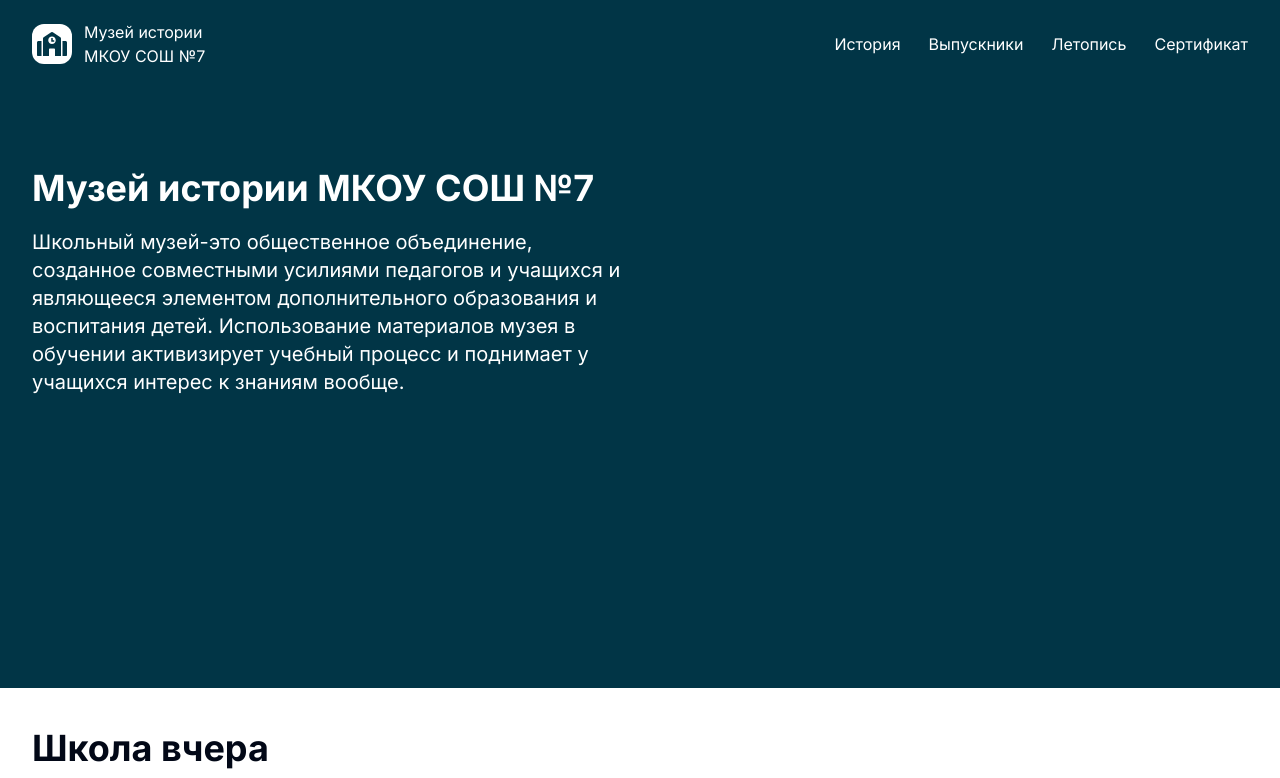
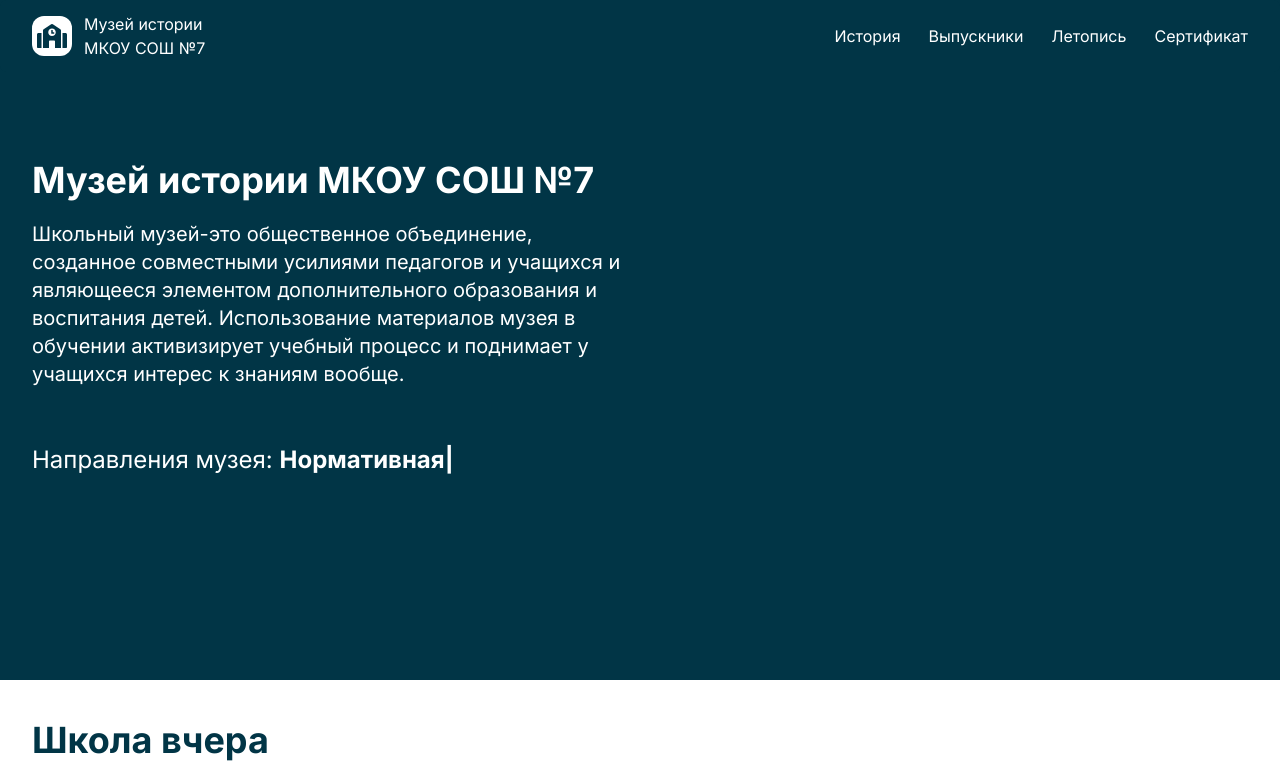
Before and after one commit to DanilDiodorov/museum-client, a Next.js app: page / in a window 1280 px wide. Shown: the top 778 px of the page. Built offline with nearby package versions, Linux system fonts and the light colour scheme.

Commit message:
fixed header pdf-viewer

```diff
--- a/package.json
+++ b/package.json
@@ -20,6 +20,7 @@
     "react-dom": "^18",
     "react-icons": "^5.0.1",
     "react-pdf": "^7.7.0",
+    "react-type-animation": "^3.2.0",
     "tailwind-merge": "^2.2.1",
     "tailwindcss-animate": "^1.0.7"
   },
--- a/src/app/_home/FirstSection.tsx
+++ b/src/app/_home/FirstSection.tsx
@@ -1,3 +1,5 @@
+import { TypeAnimation } from 'react-type-animation'
+
 export default function FirstSection() {
     return (
         <section className="bg-tarawera-950 text-white h-[600px]">
@@ -15,8 +17,33 @@ export default function FirstSection() {
                             обучении активизирует учебный процесс и поднимает у
                             учащихся интерес к знаниям вообще.
                         </div>
+                        <div className="text-xl lg:text-2xl mt-14">
+                            Направления музея:{' '}
+                            <TypeAnimation
+                                sequence={[
+                                    // Same substring at the start will only be typed out once, initially
+                                    'Организационная',
+                                    1000, // wait 1s before replacing "Mice" with "Hamsters"
+                                    'Методическая',
+                                    1000,
+                                    'Нормативная',
+                                    1000,
+                                    'Поисковая',
+                                    1000,
+                                    'Выставочная',
+                                    1000,
+                                    'Исследовательская',
+                                    1000,
+                                    'Проектная',
+                                    1000,
+                                ]}
+                                wrapper="span"
+                                speed={50}
+                                className="font-bold"
+                                repeat={Infinity}
+                            />
+                        </div>
                     </div>
-                    <div></div>
                 </div>
             </div>
         </section>
--- a/src/app/_home/FourthSection.tsx
+++ b/src/app/_home/FourthSection.tsx
@@ -5,7 +5,7 @@ import { Carousel } from '@material-tailwind/react'
 
 export default function FourthSection() {
     return (
-        <div className="">
+        <div className="text-tarawera-950">
             <div className="container py-10 md:hidden">
                 <h2 className="text-4xl font-bold">
                     Никто не забыт – ничто не забыто
--- a/src/app/_home/SecondSection.tsx
+++ b/src/app/_home/SecondSection.tsx
@@ -5,13 +5,15 @@ export default function SecondSection() {
     return (
         <div>
             <div className="container py-10">
-                <h2 className="text-4xl font-bold">Школа вчера</h2>
+                <h2 className="text-4xl font-bold text-tarawera-950">
+                    Школа вчера
+                </h2>
                 <Image
-                    className="rounded-md mt-5"
+                    className="rounded-md mt-5 w-full"
                     src={image4}
                     alt="Школы вчера"
                 />
-                <div className="mt-5 text-xl">
+                <div className="mt-5 text-xl text-tarawera-950">
                     Здесь хранятся материалы об истории школы от момента её
                     открытия, т.е. с 1928 года. Документы экспозиции
                     рассказывают об учителях, о заведующих и директорах,
--- a/src/app/graduates/Graduates.tsx
+++ b/src/app/graduates/Graduates.tsx
@@ -45,6 +45,7 @@ export default function Graduates({ file }: { file: string }) {
                     setLoading(false)
                 }}
                 width={2000}
+                className="z-0"
             />
         )
     }, [currentPage])
@@ -56,20 +57,20 @@ export default function Graduates({ file }: { file: string }) {
     }
 
     return (
-        <div>
+        <div className="z-0">
             {loading ? (
-                <div className="pt-[500px] flex justify-center">
+                <div className="pt-[300px] flex justify-center">
                     <div className="text-[60px] text-gray-600 animate-spin">
                         <BiLoader />
                     </div>
                 </div>
             ) : (
-                <div className="pt-5 pb-1 w-[300px]">
+                <div className="pt-5 pb-1 w-full md:w-[300px]">
                     <Select
                         value={currentPage}
                         onValueChange={(val) => setCurrentPage(val)}
                     >
-                        <SelectTrigger className="w-[300px]">
+                        <SelectTrigger className=" border-tarawera-950 outline-none">
                             <SelectValue placeholder="Выберите год выпуска" />
                         </SelectTrigger>
                         <SelectContent>
--- a/src/components/header.tsx
+++ b/src/components/header.tsx
@@ -9,11 +9,11 @@ import {
     AccordionBody,
     AccordionHeader,
     Collapse,
-    IconButton,
 } from '@material-tailwind/react'
 import { IoMenu } from 'react-icons/io5'
 import { MdClose } from 'react-icons/md'
 import { MenuDrop } from './menu-drop'
+import useScroll from '@/hooks/useScroll'
 
 const MENU_LIST = [
     {
@@ -59,7 +59,7 @@ const NavList = ({ setOpenNav }: { setOpenNav: (isOpen: boolean) => void }) => {
     const [open, setOpen] = useState<number>(-1)
     const pathName = usePathname()
     return (
-        <ul className="flex gap-4 md:gap-7 md:flex-row md:p-0 flex-col py-5">
+        <ul className="flex gap-4 md:gap-7 md:flex-row md:p-0 flex-col py-5 z-20">
             {MENU_LIST.map((item, index) => {
                 if (item.children) {
                     return (
@@ -163,6 +163,16 @@ const NavList = ({ setOpenNav }: { setOpenNav: (isOpen: boolean) => void }) => {
 
 const Header = () => {
     const [openNav, setOpenNav] = useState<boolean>(false)
+    const [isOnTop, setIsOnTop] = useState<boolean>(true)
+    const currentScroll = useScroll()
+
+    React.useEffect(() => {
+        if (currentScroll > 100) {
+            setIsOnTop(false)
+        } else {
+            setIsOnTop(true)
+        }
+    }, [currentScroll])
 
     const handleWindowResize = () =>
         window.innerWidth >= 960 && setOpenNav(false)
@@ -175,8 +185,20 @@ const Header = () => {
         }
     }, [])
     return (
-        <header className="bg-tarawera-950 py-5 text-white flex items-center">
-            <nav className="container">
+        <>
+            <div className="min-h-[80px] z-20 bg-tarawera-950">
+                <header
+                    className={`${
+                        isOnTop
+                            ? 'bg-tarawera-950'
+                            : 'fixed px-5 py-1 w-[100vw]'
+                    } text-white flex items-center z-20`}
+                >
+                    <nav
+                        className={`container ${
+                            !isOnTop && 'shadow-xl bg-tarawera-900'
+                        }  bg-tarawera-950 z-20 rounded-md transition-all py-3 duration-300`}
+                    >
                         <div className="flex justify-between">
                             <AppLogo />
                             <div className="flex items-center">
@@ -195,11 +217,13 @@ const Header = () => {
                                 </div>
                             </div>
                         </div>
-                <Collapse open={openNav}>
+                        <Collapse open={openNav} className="z-20">
                             <NavList setOpenNav={setOpenNav} />
                         </Collapse>
                     </nav>
                 </header>
+            </div>
+        </>
     )
 }
 
--- /dev/null
+++ b/src/hooks/useScroll.ts
@@ -0,0 +1,19 @@
+import { useEffect, useState } from 'react'
+
+export default function useScroll() {
+    const [currentScroll, setCurrentScroll] = useState<number>(0)
+
+    useEffect(() => {
+        const handleScroll = () => {
+            setCurrentScroll(window.scrollY)
+        }
+
+        window.addEventListener('scroll', handleScroll)
+
+        return () => {
+            window.removeEventListener('scroll', handleScroll)
+        }
+    }, [])
+
+    return currentScroll
+}
--- a/src/styles/global.css
+++ b/src/styles/global.css
@@ -78,4 +78,5 @@
 .react-pdf__Page__canvas {
     width: 100% !important;
     height: 100% !important;
+    z-index: -1;
 }
```
Also changed, not shown: src/components/pdf-viewer.tsx (+72 -16 lines), src/components/ui/select.tsx (+18 -18 lines), 1 other file (tests, documents, lock files or other folders). Lines whose indentation alone changed are shown as unchanged.
